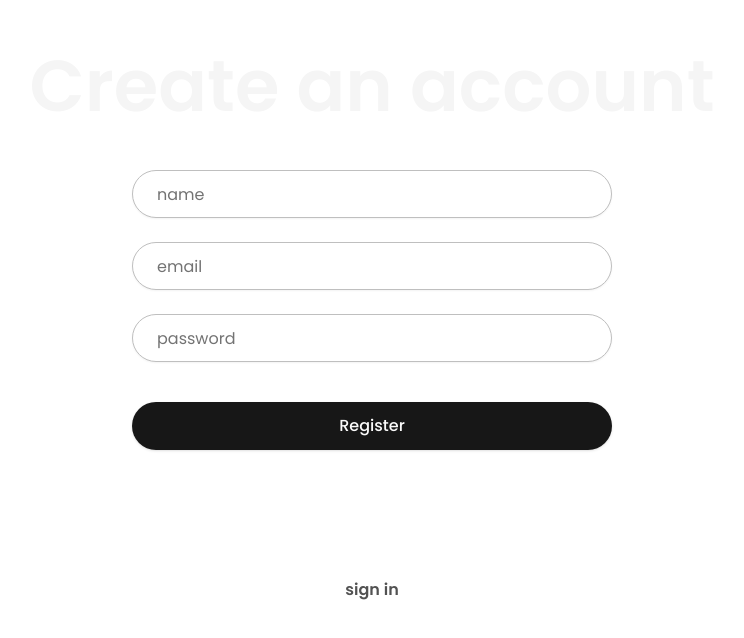
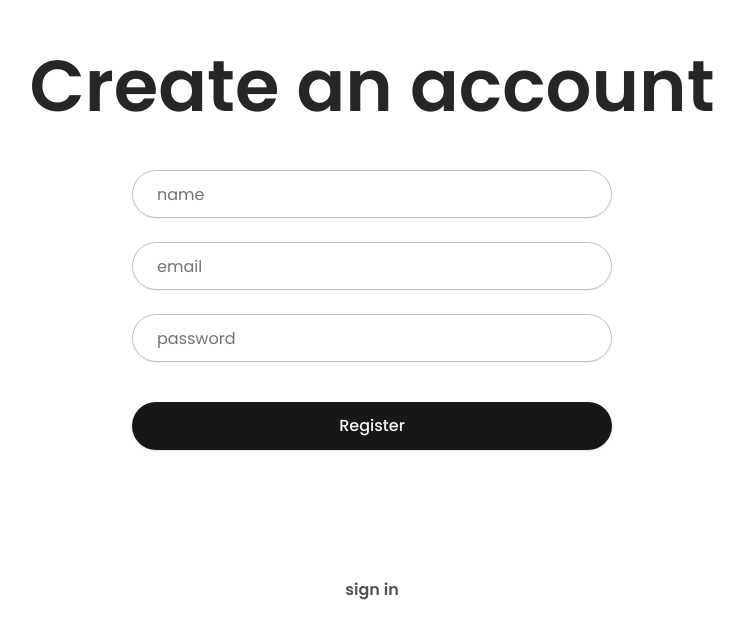
Before and after one commit to verrloren/hackathon, a Next.js app: page /auth/register in a window 1280 px wide. Shown: the part 150-788 px from the top of the page, without its empty margins (268-1012 px from the left). Built offline with nearby package versions, Linux system fonts and the light colour scheme; no server answers.

Commit message:
stable 1.1

```diff
--- a/src/app/auth/login/page.tsx
+++ b/src/app/auth/login/page.tsx
@@ -6,7 +6,7 @@ export default function LoginPage() {
 	return (
 		<main className="w-full h-screen relative flex flex-col justify-center items-center">
 		<h1
-			className="font-semibold lg:text-8xl text-7xl text-neutral-100 mb-12"
+			className="font-semibold lg:text-8xl text-7xl text-neutral-800 dark:text-neutral-100 mb-12"
 		>
 			Welcome
 		</h1>
--- a/src/app/auth/register/page.tsx
+++ b/src/app/auth/register/page.tsx
@@ -8,7 +8,7 @@ export default function LoginPage() {
 	return (
 		<main className="w-full h-screen relative flex flex-col justify-center items-center">
 		<h1
-			className="font-semibold text-center text-6xl lg:text-7xl text-neutral-100 mb-12"
+			className="font-semibold text-center text-6xl lg:text-7xl text-neutral-800 dark:text-neutral-100 mb-12"
 		>
 			Create an account
 		</h1>
```
